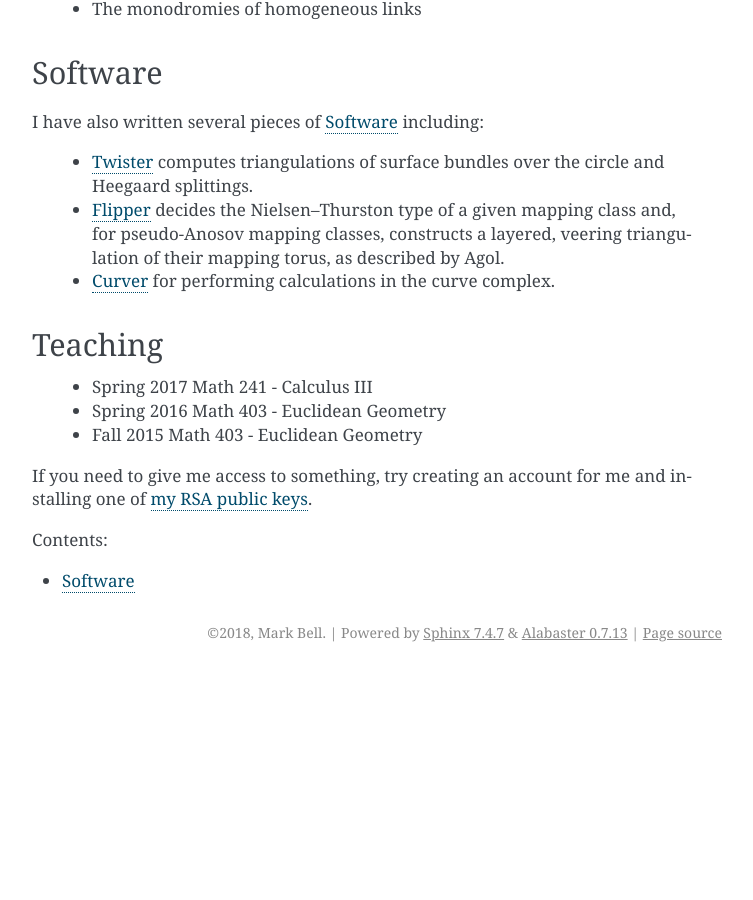
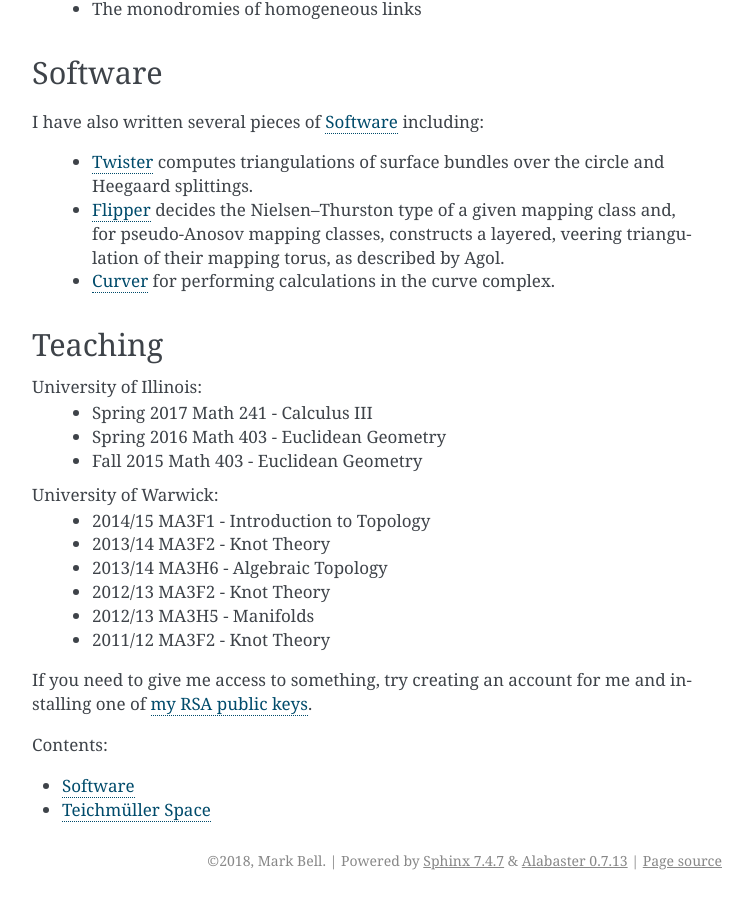
Before and after one commit to MarkCBell/MarkCBell.github.io, a Sphinx documentation site: the page built from source/index.rst, in a window 1280 px wide and 900 px high, scrolled down 1406 px. Shown: the whole window, without its empty margins (388-1141 px from the left). Built offline with Sphinx 7.4.7, drawn with Linux system fonts in a browser that asks for light colours; before the commit the page ends 2078 px from its top, so only the background shows below that.

```diff
--- a/source/index.rst
+++ b/source/index.rst
@@ -62,9 +58,18 @@ I have also written several pieces of :ref:`software` including:
 Teaching
 --------
 
+University of Illinois:
  - Spring 2017 Math 241 - Calculus III
  - Spring 2016 Math 403 - Euclidean Geometry
  - Fall 2015 Math 403 - Euclidean Geometry
+
+University of Warwick:
+ - 2014/15 MA3F1 - Introduction to Topology
+ - 2013/14 MA3F2 - Knot Theory
+ - 2013/14 MA3H6 - Algebraic Topology
+ - 2012/13 MA3F2 - Knot Theory
+ - 2012/13 MA3H5 - Manifolds
+ - 2011/12 MA3F2 - Knot Theory
 
 If you need to give me access to something, try creating an account for me and installing one of `my RSA public keys <_static/authorized_keys>`_.
 
--- a/source/software.rst
+++ b/source/software.rst
@@ -42,7 +42,6 @@ Flipper
 .. figure:: _static/stable_lamination_resized.png
     :scale: 75%
     :align: center
-    :alt: map to buried treasure
 
     The stable lamination of a Penner like pseudo-Anosov.
 
```
Also changed, not shown: other parts of source/index.rst (+1 -4 lines), source/teichmuller.rst (added, +22 -0 lines), 13 other files.
